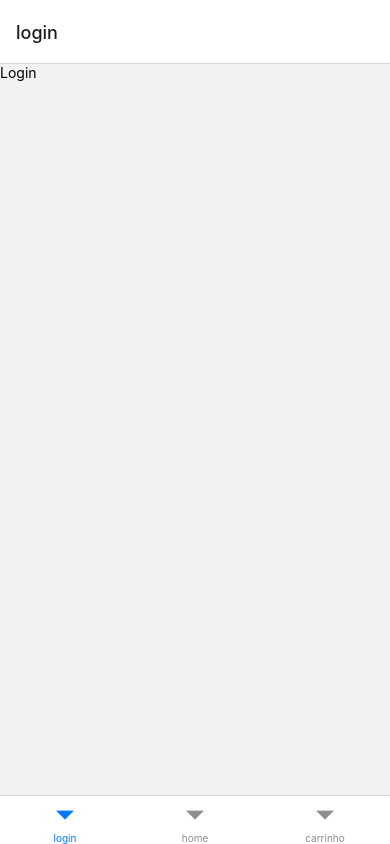
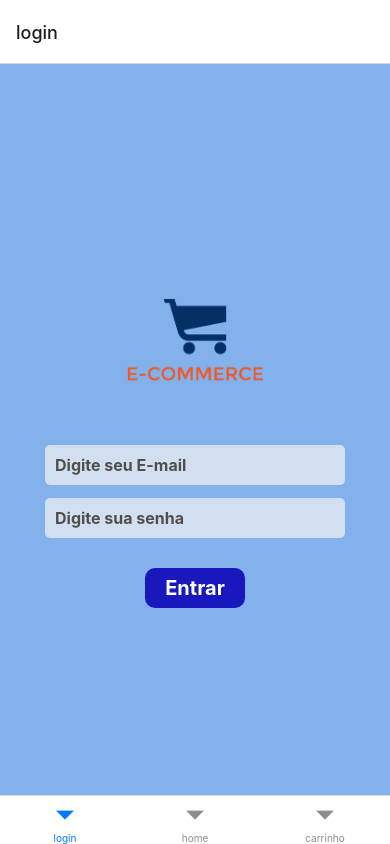
Before and after one commit to RamonSG/rnFinalProject, a React Native app: screen /login in a window 390 px wide. Built offline with nearby package versions, Linux system fonts and the light colour scheme.

Commit message:
Desenvolvimento página de login

```diff
--- a/Src/Pages/Login/index.js
+++ b/Src/Pages/Login/index.js
@@ -1,13 +1,30 @@
 /* eslint-disable prettier/prettier */
 import React from 'react';
-import {View, Text} from 'react-native';
+import {View, Text, Image, TextInput, TouchableOpacity} from 'react-native';
 
-import './style.js';
+import style from './style.js';
 
 function Login(){
     return (
-        <View>
-            <Text>Login</Text>
+        <View style= {style.container}>
+            <Image
+                source={require('../../Assets/IMG/logo.png')}
+                style= {style.logo}
+            />
+            <TextInput
+                style= {style.input}
+                placeholder= "Digite seu E-mail"
+            />
+            <TextInput
+                style= {style.input}
+                secureTextEntry= {true}
+                placeholder= "Digite sua senha"
+            />
+            <TouchableOpacity style= {style.button}>
+                <Text style= {style.buttonText}>
+                    Entrar
+                </Text>
+            </TouchableOpacity>
         </View>
     );
 }
--- a/Src/Pages/Login/style.js
+++ b/Src/Pages/Login/style.js
@@ -0,0 +1,47 @@
+/* eslint-disable prettier/prettier */
+import { StyleSheet } from 'react-native';
+
+const style = StyleSheet.create({
+
+    container:{
+        flex: 1,
+        backgroundColor: '#83B1EC',
+        justifyContent: 'center',
+        alignItems: 'center',
+    },
+
+    logo:{
+        width: 180,
+        height: 180,
+        borderRadius: 100,
+    },
+
+    input:{
+        marginTop: 13,
+        padding: 10,
+        width: 300,
+        borderRadius: 5,
+        backgroundColor: '#D2DFF0',
+        color: '#514F4B',
+        fontSize: 16,
+        fontWeight: 'bold',
+    },
+
+    button:{
+        width: 100,
+        height: 40,
+        marginTop: 30,
+        borderRadius: 10,
+        backgroundColor: '#1818BD',
+        alignItems: 'center',
+        justifyContent: 'center',
+    },
+
+    buttonText:{
+        color: '#fff',
+        fontSize: 20,
+        fontWeight: 'bold',
+    },
+});
+
+export default style;
```
Also changed, not shown: Src/Assets/IMG/logo.png (added).
